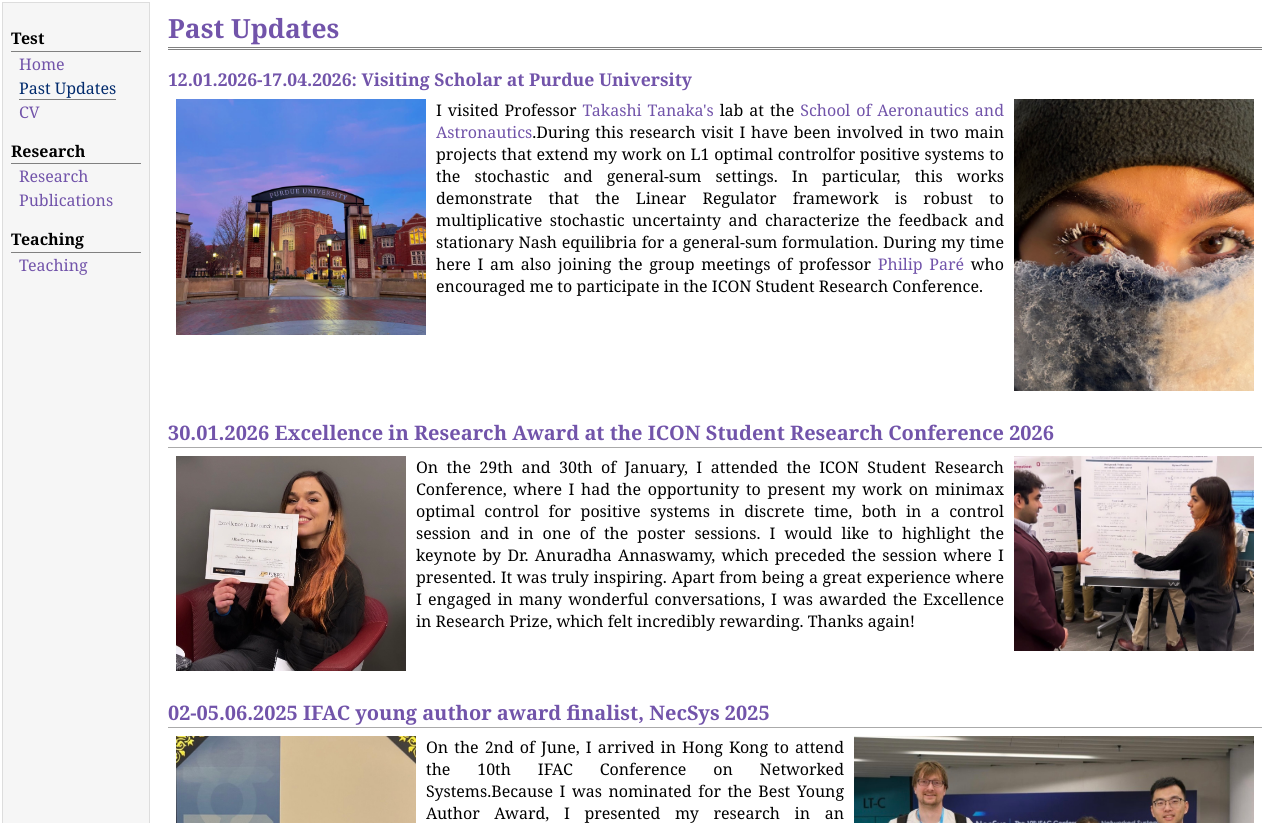
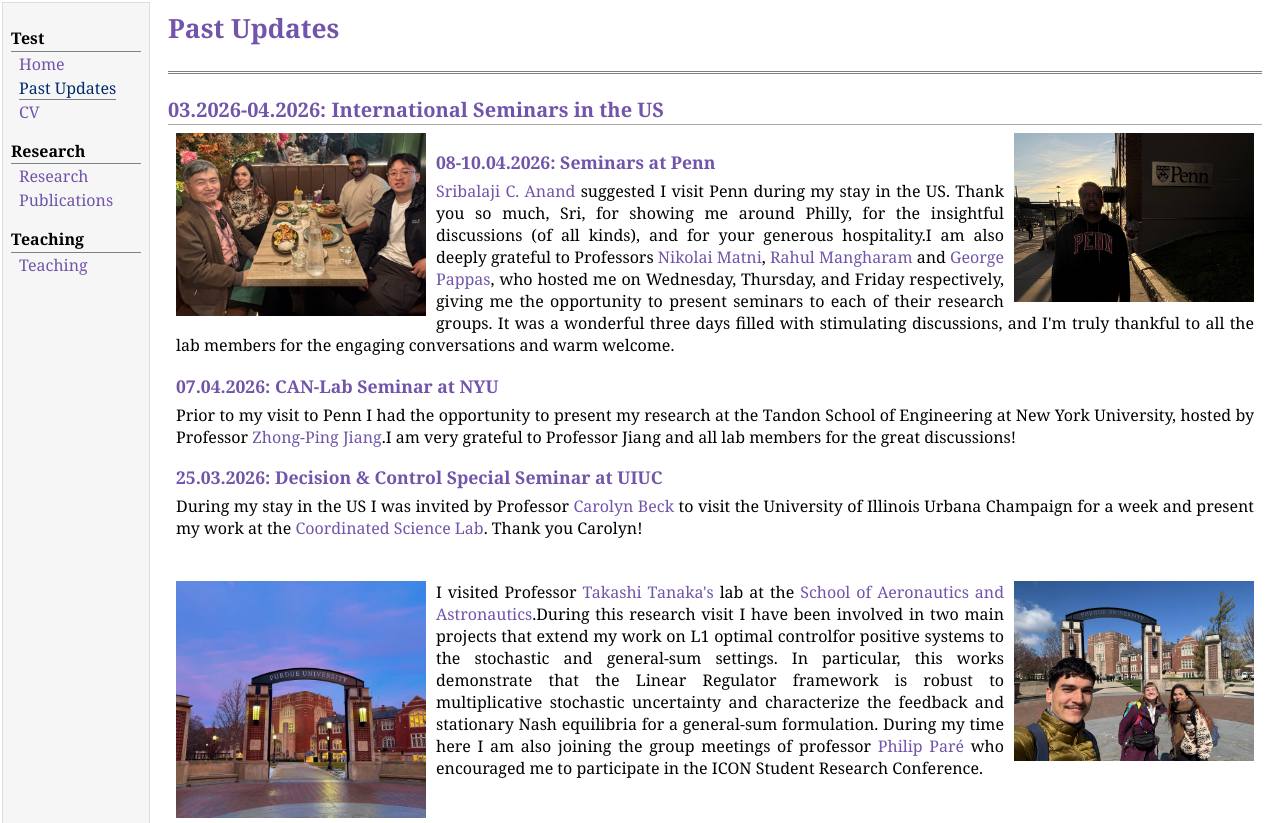
Before and after one commit to albagurpegui/albagurpegui.github.io, a plain HTML site: page pastupdates.html in a window 1280 px wide. Shown: the top 823 px of the page. Drawn offline with Linux system fonts and the light colour scheme.

Commit message:
updates4

```diff
--- a/pastupdates.html
+++ b/pastupdates.html
@@ -24,11 +24,23 @@
 <td id="layout-content">
 <div id="toptitle">
 <h1>Past Updates</h1>
+<div id="subtitle">&nbsp;&nbsp;&nbsp;</div>
 </div>
-<h3>12.01.2026-17.04.2026: Visiting Scholar at Purdue University</h3>
+<h2>03.2026-04.2026: International Seminars in the US</h2>
+<table id="TABLE_RESEARCH">
+<tr class="r1"><td class="c1"><img src="images/NYU.JPG" width="250px" style="float: left; padding-right: 10px;">
+<img src="images/SRI.jpg" width="240px" style="float: right; padding-left: 10px;">
+<h3>08-10.04.2026: Seminars at Penn </h3>
+<a href="https://sites.google.com/view/sribalajianand/home">Sribalaji C. Anand</a> suggested I visit Penn during my stay in the US. Thank you so much, Sri, for showing me around Philly, for the insightful discussions (of all kinds), and for your generous hospitality.I am also deeply grateful to Professors <a href="https://nikolaimatni.github.io">Nikolai Matni</a>, <a href="https://directory.seas.upenn.edu/rahul-mangharam/">Rahul Mangharam</a> and <a href="https://www.georgejpappas.org">George Pappas</a>, who hosted me on Wednesday, Thursday, and Friday respectively, giving me the opportunity to present seminars to each of their research groups. It was a wonderful three days filled with stimulating discussions, and I'm truly thankful to all the lab members for the engaging conversations and warm welcome.
+<h3>07.04.2026: CAN-Lab Seminar at NYU </h3>
+Prior to my visit to Penn I had the opportunity to present my research at the Tandon School of Engineering at New York University, hosted by Professor <a href="https://engineering.nyu.edu/faculty/zhong-ping-jiang">Zhong-Ping Jiang</a>.I am very grateful to Professor Jiang and all lab members for the great discussions!
+<h3>25.03.2026: Decision &amp; Control Special Seminar at UIUC</h3>
+During my stay in the US I was invited by Professor <a href="https://ise.illinois.edu/directory/profile/beck3">Carolyn Beck</a> to visit the University of Illinois Urbana Champaign for a week and present my work at the <a href="https://calendars.illinois.edu/detail/6991/33548097">Coordinated Science Lab</a>. Thank you Carolyn!
+<br /><br />
+</td></tr></table>
 <table id="TABLE_RESEARCH">
 <tr class="r1"><td class="c1"><img src="images/purdue.JPG" width="250px" style="float: left; padding-right: 10px;">
-<img src="images/eyelashes1.jpg" width="240px" style="float: right; padding-left: 10px;">
+<img src="images/Taylor.JPG" width="240px" style="float: right; padding-left: 10px;">
 I visited Professor <a href="https://networked-control-systems-lab.github.io/research/">Takashi Tanaka's</a> lab at the <a href="https://engineering.purdue.edu/AAE?gad_source=1&amp;gad_campaignid=23623479518&amp;gbraid=0AAAAAqdM1ZjSb6ziUa1eh1X47-Zmudqnk&amp;gclid=Cj0KCQjw7cLOBhDmARIsAGsuA0nA-rz7OQv2yV0pgiR3VMm_qj-ILXZInYyi0golLRDZnZAdfOXx7LUaAugNEALw_wcB">School of Aeronautics and Astronautics</a>.During this research visit I have been involved in two main projects that extend my work on L1 optimal controlfor positive systems to the stochastic and general-sum settings. In particular, this works demonstrate that the Linear Regulator framework is robust to multiplicative stochastic uncertainty and characterize the feedback and stationary Nash equilibria for a general-sum formulation. During my time here I am also joining the group meetings of professor <a href="https://sites.google.com/view/philpare/home">Philip Paré</a> who encouraged me to participate in the ICON Student Research Conference.
 <br /><br />
 </td></tr></table>
@@ -56,7 +68,7 @@ In this thesis, I consolidate the optimal control framework I have been investig
 </td></tr></table>
 <div id="footer">
 <div id="footer-text">
-Page generated 2026-11-16 13:32:15 CET, by <a href="http://jemdoc.jaboc.net/">jemdoc</a>.
+Page generated 2026-11-16 15:41:35 CET, by <a href="http://jemdoc.jaboc.net/">jemdoc</a>.
 </div>
 </div>
 </td>
```
Also changed, not shown: index.html (+1 -11 lines), images/NYU.jpg (added), images/SRI.jpg (added), images/Taylor.JPG (added).
